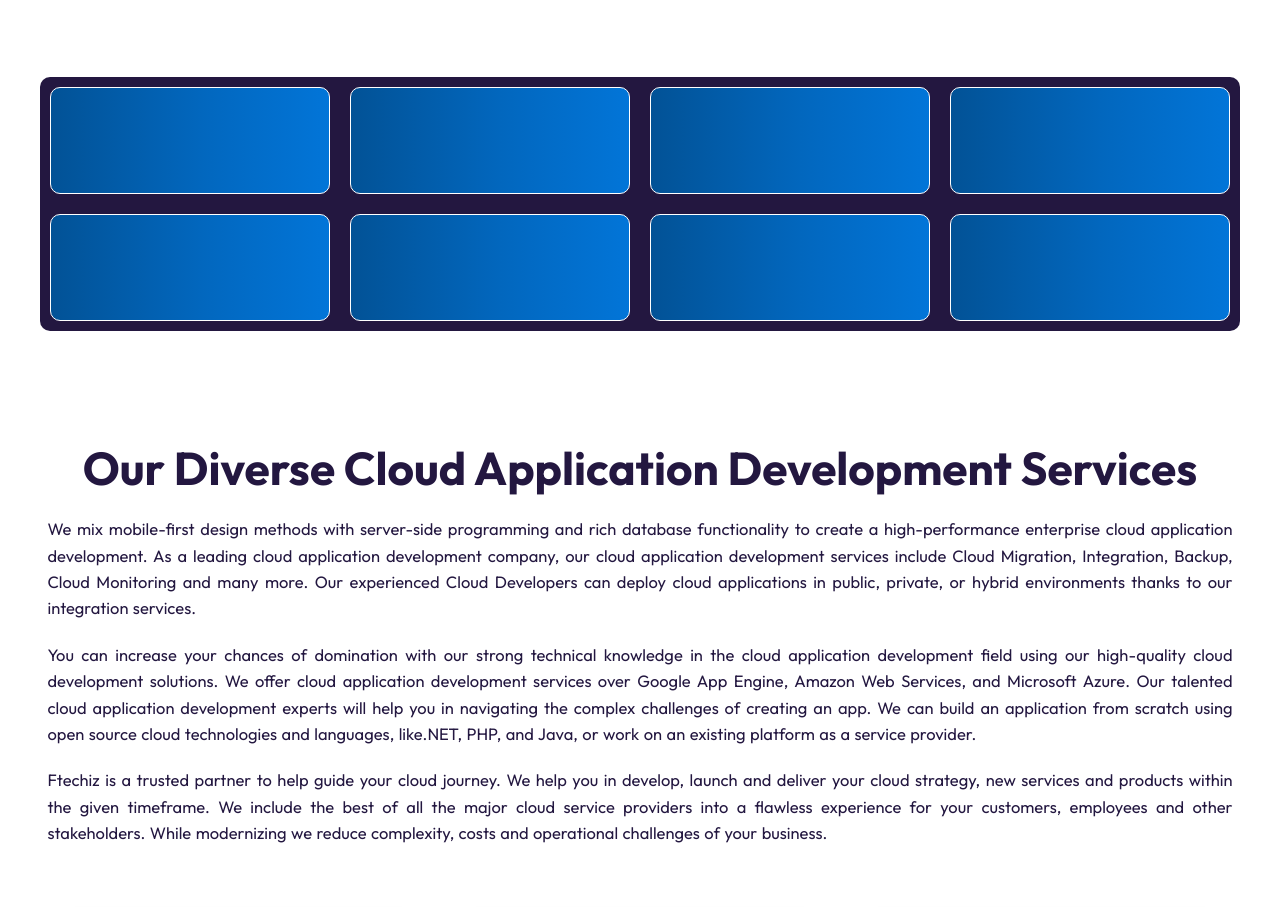
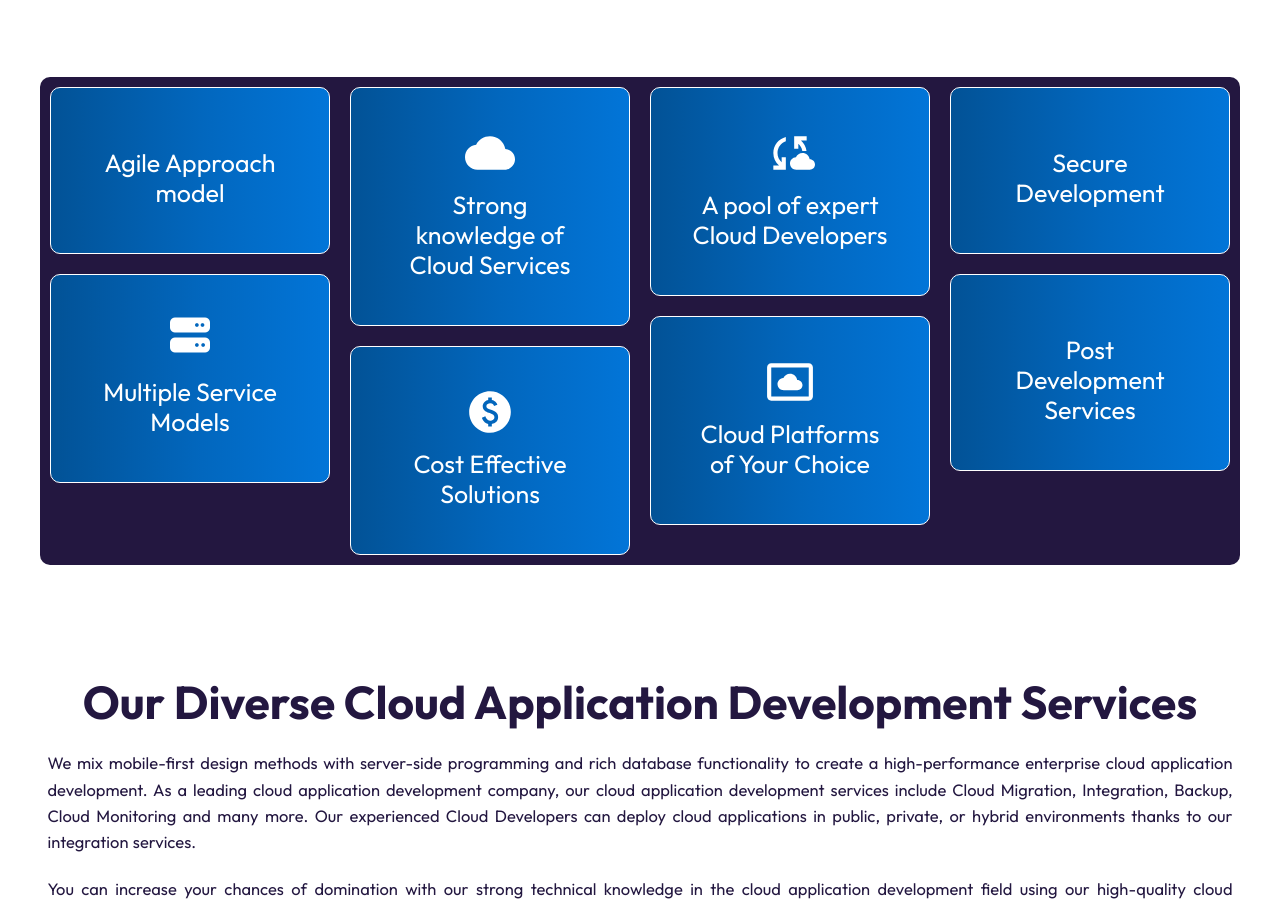
Before and after one commit to ParikshitSaini-Ftechiz/FtechizReactproject, a React (Create React App) app: page /cloudappdevelopment in a window 1280 px wide. Shown: the part 1420-2327 px from the top of the page. Built offline with nearby package versions, Linux system fonts and the light colour scheme.

Commit message:
adding icons

```diff
--- a/src/components/components/DropDown2_Page/CloudAppDevelopment.js
+++ b/src/components/components/DropDown2_Page/CloudAppDevelopment.js
@@ -1,12 +1,16 @@
-import React,{useState} from 'react'
+import React, { useState } from "react";
 import Main_Section from "../components/Main_Section";
 import Para_Heading from "../components/DropDown_components.js/Para_Heading";
 import Why_To_Choose from "../components/DropDown_components.js/Why_To_Choose";
-import {Cloud_Data} from "../components/DropDown_components.js/Card_Data";
-import Card from '../components/DropDown_components.js/Card';
-import styled from "styled-components"
+import { Cloud_Data } from "../components/DropDown_components.js/Card_Data";
+import Card from "../components/DropDown_components.js/Card";
+import styled from "styled-components";
 import { Cloud_Para_Data } from "../components/DropDown_components.js/Para_Data";
 import Para_Heading_Component from "../components/DropDown_components.js/Para_Heading_component";
+import CloudSyncIcon from '@mui/icons-material/CloudSync';
+import CloudIcon from '@mui/icons-material/Cloud';
+import SettingsSystemDaydreamIcon from '@mui/icons-material/SettingsSystemDaydream';
+import PaidIcon from '@mui/icons-material/Paid';
 
 const CloudAppDevelopment = () => {
   const [state1, setState1] = useState(Cloud_Data);
@@ -42,25 +46,28 @@ const CloudAppDevelopment = () => {
 
   // icons //
   const icon = {
-    icon1: "",
-    icon2: "",
-    icon3: "",
-    icon4: "",
-    icon5: "",
-    icon6: "",
+    icon1:"",
+    icon2: <i aria-hidden="true" class="elementkit-infobox-icon fas fa-server"></i>,
+    icon3:  <CloudIcon style={{fontSize:"5rem", color:"white", marginBottom:"-.8rem"}}/>,
+    icon4:  <PaidIcon style={{fontSize:"5rem", color:"white", marginBottom:"-.8rem"}}/>,
+    icon5: <CloudSyncIcon style={{fontSize:"5rem", color:"white", marginBottom:"-.8rem"}}/>,
+    icon6:<SettingsSystemDaydreamIcon style={{fontSize:"5rem", color:"white", marginBottom:"-.8rem"}}/> ,
     icon7: "",
     icon8: "",
   };
+
+
   const title = {
-    title1: "",
-    title2: "",
-    title3: "",
-    title4: "",
-    title5: "",
-    title6: "",
-    title7: "",
-    title8: "",
+    title1: " Agile Approach model",
+    title2: " Multiple Service Models ",
+    title3: " Strong knowledge of Cloud Services ",
+    title4: "  Cost Effective Solutions ",
+    title5: " A pool of expert Cloud Developers   ",
+    title6: " Cloud Platforms of Your Choice ",
+    title7: "   Secure Development ",
+    title8: " Post Development Services ",
   };
+
   return (
     <>
       <Wrapper>
@@ -70,12 +77,7 @@ const CloudAppDevelopment = () => {
         {/* why choose us para or heading through map method */}
         <div>
           {paraHeading.map((currentData) => {
-            const {
-              headingData,
-              paraData,
-              paraData2,
-              paraData3,
-            } = currentData;
+            const { headingData, paraData, paraData2, paraData3 } = currentData;
             return (
               <>
                 <Para_Heading_Component
@@ -93,16 +95,15 @@ const CloudAppDevelopment = () => {
         <div className="container">
           <div className="grid grid-three-column">
             {state1.map((currentData) => {
-              const { icon1, title1, para1} = currentData;
+              const { icon1, title1, para1 } = currentData;
               return (
                 <>
                   <div>
-                <Card title={title1} para={para1} icon={icon1}/>
+                    <Card title={title1} para={para1} icon={icon1} />
                   </div>
                 </>
               );
             })}
-
           </div>
         </div>
       </Wrapper>
```
Lines whose indentation alone changed are shown as unchanged.
